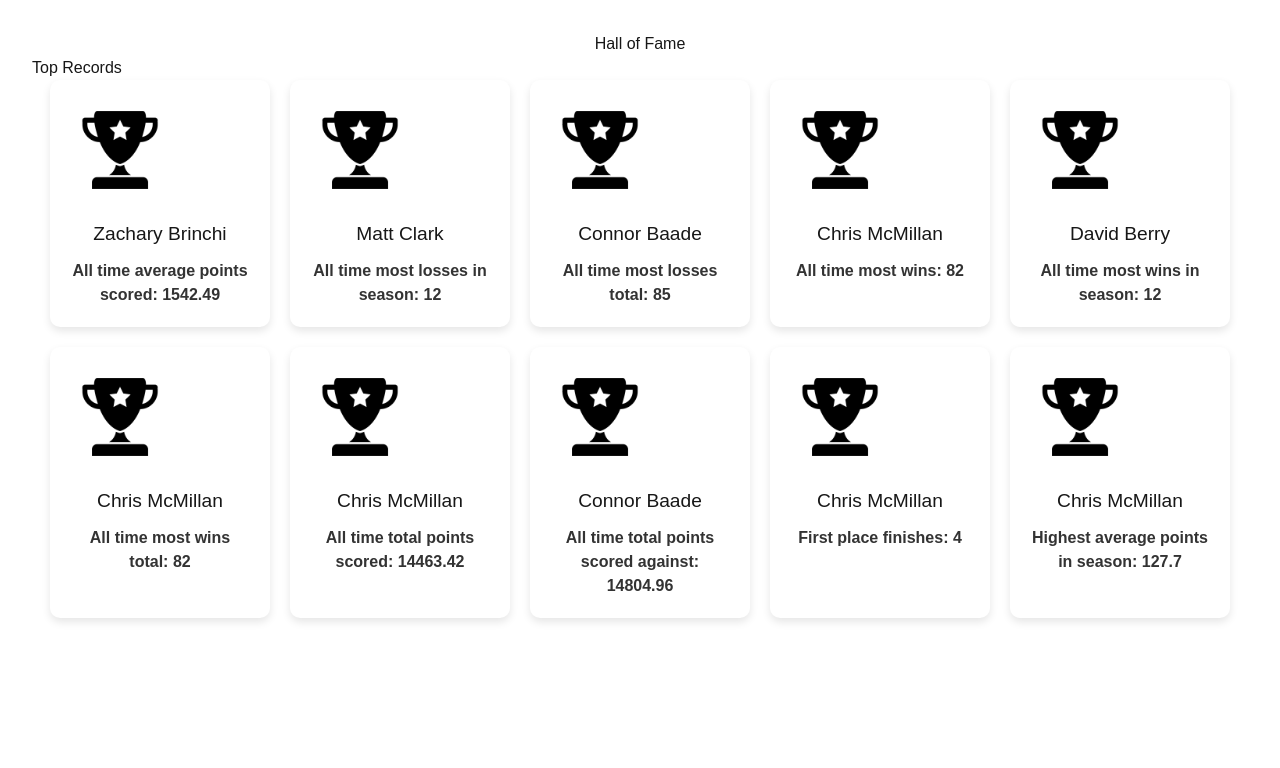
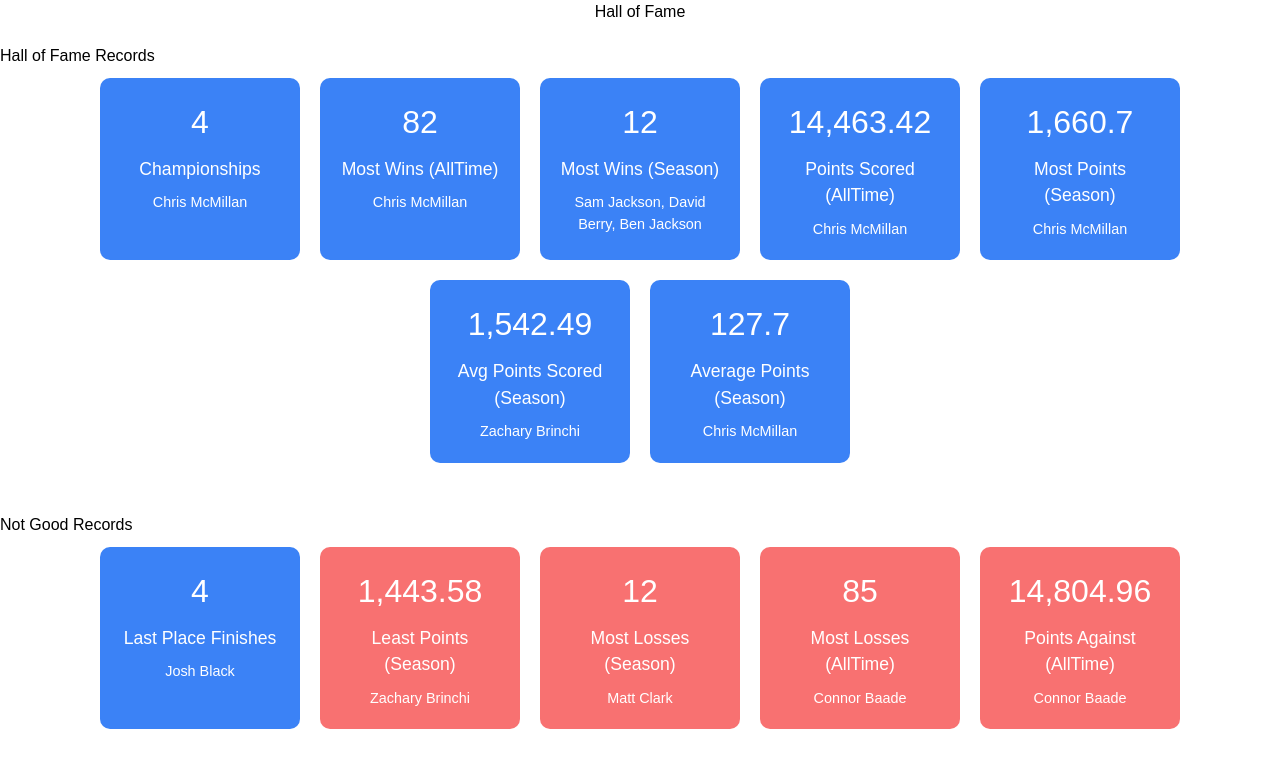
Before and after one commit to dberr715/fantasy-league, a Next.js app: page /hof in a window 1280 px wide. Shown: the top 768 px of the page. Built offline with nearby package versions, Linux system fonts and the light colour scheme.

Commit message:
HOF page working and styled okay

```diff
--- a/src/app/globals.css
+++ b/src/app/globals.css
@@ -15,66 +15,52 @@
 }
 
 body {
-  color: var(--foreground);
+  color: black;
   background: var(--background);
   font-family: Arial, Helvetica, sans-serif;
 }
 
-/* General Layout */
-.hof-container {
-  padding: 2rem;
+/* Add to your CSS file */
+.card {
+  background-color: #3b82f6; /* Default color for the good stats */
+  color: #fff;
+  padding: 20px;
+  border-radius: 10px;
+  text-align: center;
+  margin: 10px;
+  width: 200px;
+  transition: background-color 0.3s ease;
 }
 
-.text-center {
-  text-align: center;
+.card.bad-stat {
+  background-color: #f87171; /* Red color for the "bad" stats */
+}
+
+.card h3.stat-value {
+  font-size: 2rem;
+  margin-bottom: 10px;
+}
+
+.card h4 {
+  font-size: 1.1rem;
+  margin-bottom: 10px;
+}
+
+.card p {
+  font-size: 0.9rem;
 }
 
 .card-row {
   display: flex;
   flex-wrap: wrap;
-  gap: 20px;
   justify-content: center;
 }
 
-.card {
-  background-color: #fff;
-  border-radius: 10px;
-  box-shadow: 0 4px 8px rgba(0, 0, 0, 0.1);
-  width: 220px;
-  padding: 20px;
-  text-align: center;
-  transition: transform 0.3s ease;
+.records-section {
+  margin-bottom: 40px;
 }
 
-.card img {
-  width: 100px;
-  height: 100px;
-  border-radius: 50%;
+.text-center {
+  text-align: center;
   margin-bottom: 20px;
 }
-
-.card h3 {
-  font-size: 1.2rem;
-  margin-bottom: 10px;
-}
-
-.card p {
-  font-size: 1rem;
-  color: #333;
-}
-
-.card:hover {
-  transform: scale(1.05);
-}
-
-.card p {
-  font-weight: bold;
-}
-
-/* Responsive Design */
-@media (max-width: 768px) {
-  .card-row {
-    flex-direction: column;
-    align-items: center;
-  }
-}
--- a/src/app/hof/page.js
+++ b/src/app/hof/page.js
@@ -30,7 +30,34 @@ const HallOfFame = () => {
                 acc[owner.owner].highestAveragePointsInSeason,
                 owner.highestAveragePointsInSeason
               ),
-              // Add other stats aggregation logic as needed
+              allTimeMostWinsInSeason: Math.max(
+                acc[owner.owner].allTimeMostWinsInSeason,
+                owner.allTimeMostWinsInSeason
+              ),
+              allTimeMostLossesInSeason: Math.max(
+                acc[owner.owner].allTimeMostLossesInSeason,
+                owner.allTimeMostLossesInSeason
+              ),
+              allTimeMostWinsTotal:
+                acc[owner.owner].allTimeMostWinsTotal +
+                owner.allTimeMostWinsTotal,
+              allTimeMostLossesTotal:
+                acc[owner.owner].allTimeMostLossesTotal +
+                owner.allTimeMostLossesTotal,
+              lastPlaceFinishes:
+                acc[owner.owner].lastPlaceFinishes + owner.lastPlaceFinishes,
+              leastPointsScoredInSeason: Math.min(
+                acc[owner.owner].leastPointsScoredInSeason,
+                owner.leastPointsScoredInSeason
+              ),
+              mostPointsScoredInSeason: Math.max(
+                acc[owner.owner].mostPointsScoredInSeason,
+                owner.mostPointsScoredInSeason
+              ),
+              allTimeAveragePointsScored:
+                (acc[owner.owner].allTimeTotalPointsScored +
+                  owner.allTimeTotalPointsScored) /
+                (acc[owner.owner].gamesPlayed + owner.gamesPlayed), // Assuming "gamesPlayed" exists in your data for the number of games each owner played
             };
           } else {
             acc[owner.owner] = owner;
@@ -38,12 +65,13 @@ const HallOfFame = () => {
           return acc;
         }, {});
 
-        setStats(Object.values(combinedStats)); // Set the combined stats data
+        // Set the combined stats data
+        setStats(Object.values(combinedStats));
         setLoading(false); // Set loading to false once data is ready
       })
       .catch((error) => {
         console.error("Error fetching allTimeData:", error);
-        setLoading(false);
+        setLoading(false); // Stop loading if an error occurs
       });
   }, []);
 
@@ -52,62 +80,124 @@ const HallOfFame = () => {
   }
 
   // Sorting the data for each statistic and getting the top record
+  const getTopStats = (statKey) => {
+    const sortedStats = [...stats].sort((a, b) => b[statKey] - a[statKey]);
+
+    // Find the highest value
+    const highestValue = sortedStats[0][statKey];
+
+    // Return all owners with the highest value (handling ties)
+    return sortedStats.filter((stat) => stat[statKey] === highestValue);
+  };
+
   const topStats = {
-    allTimeAveragePointsScored: stats.sort(
-      (a, b) => b.allTimeAveragePointsScored - a.allTimeAveragePointsScored
-    )[0],
-    allTimeMostLossesInSeason: stats.sort(
-      (a, b) => b.allTimeMostLossesInSeason - a.allTimeMostLossesInSeason
-    )[0],
-    allTimeMostLossesTotal: stats.sort(
-      (a, b) => b.allTimeMostLossesTotal - a.allTimeMostLossesTotal
-    )[0],
-    allTimeMostWins: stats.sort(
-      (a, b) => b.allTimeMostWins - a.allTimeMostWins
-    )[0],
-    allTimeMostWinsInSeason: stats.sort(
-      (a, b) => b.allTimeMostWinsInSeason - a.allTimeMostWinsInSeason
-    )[0],
-    allTimeMostWinsTotal: stats.sort(
-      (a, b) => b.allTimeMostWinsTotal - a.allTimeMostWinsTotal
-    )[0],
-    allTimeTotalPointsScored: stats.sort(
-      (a, b) => b.allTimeTotalPointsScored - a.allTimeTotalPointsScored
-    )[0],
-    allTimeTotalPointsScoredAgainst: stats.sort(
-      (a, b) =>
-        b.allTimeTotalPointsScoredAgainst - a.allTimeTotalPointsScoredAgainst
-    )[0],
-    firstPlaceFinishes: stats.sort(
-      (a, b) => b.firstPlaceFinishes - a.firstPlaceFinishes
-    )[0],
-    highestAveragePointsInSeason: stats.sort(
-      (a, b) => b.highestAveragePointsInSeason - a.highestAveragePointsInSeason
-    )[0],
+    firstPlaceFinishes: getTopStats("firstPlaceFinishes"),
+    allTimeMostWins: getTopStats("allTimeMostWins"),
+    allTimeMostWinsInSeason: getTopStats("allTimeMostWinsInSeason"),
+    allTimeTotalPointsScored: getTopStats("allTimeTotalPointsScored"),
+    mostPointsScoredInSeason: getTopStats("mostPointsScoredInSeason"),
+    allTimeAveragePointsScored: getTopStats("allTimeAveragePointsScored"),
+    highestAveragePointsInSeason: getTopStats("highestAveragePointsInSeason"),
+  };
+
+  const notGoodStats = {
+    lastPlaceFinishes: getTopStats("lastPlaceFinishes"),
+    leastPointsScoredInSeason: getTopStats("leastPointsScoredInSeason"),
+    allTimeMostLossesInSeason: getTopStats("allTimeMostLossesInSeason"),
+    allTimeMostLossesTotal: getTopStats("allTimeMostLossesTotal"),
+    allTimeTotalPointsScoredAgainst: getTopStats(
+      "allTimeTotalPointsScoredAgainst"
+    ),
+  };
+
+  // Custom mapping for stat display names
+  const statLabelMapping = {
+    allTimeAveragePointsScored: "Avg Points Scored (Season)",
+    allTimeMostLossesInSeason: "Most Losses (Season)",
+    allTimeMostLossesTotal: "Most Losses (AllTime)",
+    allTimeMostWins: "Most Wins (AllTime)",
+    allTimeMostWinsInSeason: "Most Wins (Season)",
+    allTimeTotalPointsScored: "Points Scored (AllTime)",
+    allTimeTotalPointsScoredAgainst: "Points Against (AllTime)",
+    firstPlaceFinishes: "Championships",
+    highestAveragePointsInSeason: "Average Points (Season)",
+    lastPlaceFinishes: "Last Place Finishes",
+    leastPointsScoredInSeason: "Least Points (Season)",
+    mostPointsScoredInSeason: "Most Points (Season)",
+  };
+
+  // Helper function to format numbers with commas
+  const formatNumber = (num) => {
+    return num.toLocaleString();
   };
 
   return (
     <div className="hof-container">
       <h1 className="text-center">Hall of Fame</h1>
 
-      {/* Top Records Section */}
-      <div className="top-records">
-        <h2>Top Records</h2>
+      {/* Records Section */}
+      <div className="records-section">
+        <h2>Hall of Fame Records</h2>
         <div className="card-row">
-          {/* Display the top record for each category */}
+          {/* Display all records with sorted top stats */}
           {Object.keys(topStats).map((statKey) => {
-            const stat = topStats[statKey];
-            const displayName = statKey
-              .replace(/([A-Z])/g, " $1")
-              .toLowerCase(); // Convert camelCase to a human-readable name
+            const owners = topStats[statKey];
+            const displayName = statLabelMapping[statKey] || statKey; // Use custom label mapping
 
             return (
-              <div key={`${stat.owner}-${statKey}`} className="card">
-                <img src="/images/trophy.png" alt={stat.owner + "'s Team"} />
-                <h3>{stat.owner}</h3>
+              <div key={statKey} className="card">
+                <h3 className="stat-value">
+                  {formatNumber(owners[0][statKey])}
+                </h3>{" "}
+                {/* Display the stat value at the top */}
+                <h4>{displayName}</h4> {/* Display the stat name */}
                 <p>
-                  {displayName.replace(/^\w/, (c) => c.toUpperCase())}:{" "}
-                  {stat[statKey]}
+                  {owners.map((stat, index) => (
+                    <span key={index}>
+                      {stat.owner}
+                      {index < owners.length - 1 ? ", " : ""}
+                    </span>
+                  ))}
+                </p>
+              </div>
+            );
+          })}
+        </div>
+      </div>
+
+      {/* Not Good Stats Section */}
+      <div className="records-section">
+        <h2>Not Good Records</h2>
+        <div className="card-row">
+          {/* Display unwanted records */}
+          {Object.keys(notGoodStats).map((statKey) => {
+            const owners = notGoodStats[statKey];
+            const displayName = statLabelMapping[statKey] || statKey; // Use custom label mapping
+
+            return (
+              <div
+                key={statKey}
+                className={`card ${
+                  displayName === "Least Points (Season)" ||
+                  displayName === "Most Losses (Season)" ||
+                  displayName === "Most Losses (AllTime)" ||
+                  displayName === "Points Against (AllTime)"
+                    ? "bad-stat"
+                    : ""
+                }`}
+              >
+                <h3 className="stat-value">
+                  {formatNumber(owners[0][statKey])}
+                </h3>{" "}
+                {/* Display the stat value at the top */}
+                <h4>{displayName}</h4> {/* Display the stat name */}
+                <p>
+                  {owners.map((stat, index) => (
+                    <span key={index}>
+                      {stat.owner}
+                      {index < owners.length - 1 ? ", " : ""}
+                    </span>
+                  ))}
                 </p>
               </div>
             );
```
